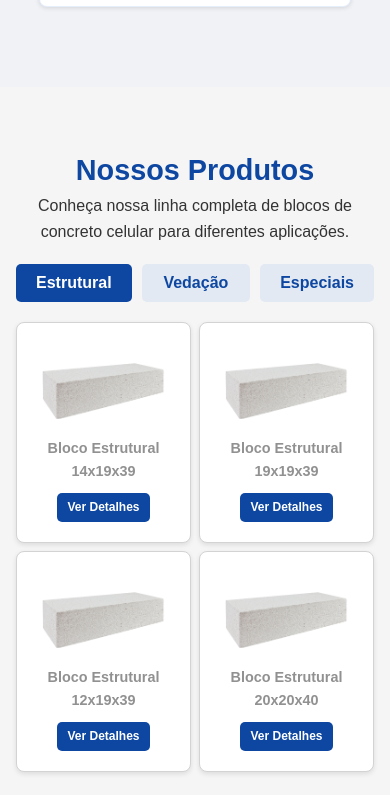
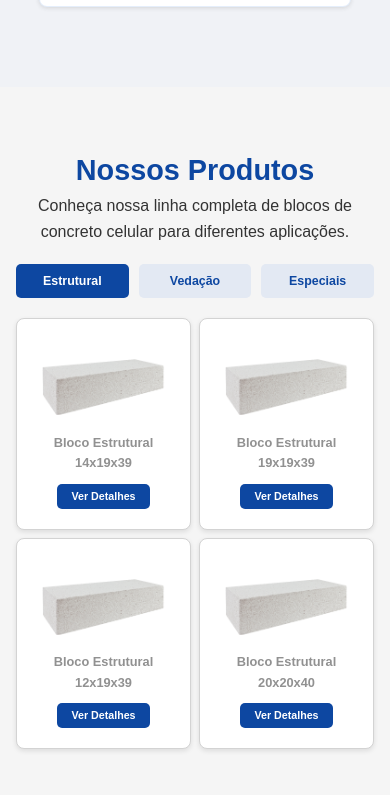
Before and after one commit to caiosinis1/site-fortek, a plain HTML site: page index.html in a window 390 px wide. Shown: the part 1149-1944 px from the top of the page. Drawn offline with Linux system fonts and the light colour scheme.

Commit message:
fix: estilos

```diff
--- a/style.css
+++ b/style.css
@@ -593,6 +593,9 @@ footer {
     .contato-info p{
         font-size: 11px;
     }
+    #contato textarea{
+        padding-bottom: 5rem;
+    }
 }
 
 @media(min-width:768px) and (max-width:1024px){
@@ -707,5 +710,16 @@ footer {
     #produtos{
         padding-left: 1rem;
         padding-right: 1rem;
+        padding-bottom: 1rem;
+    }
+    .tab-btn{
+        font-size: 12.4px;
+    }
+    .product-card h3{
+        font-size: .8rem;
+    }
+    .product-card .btn{
+        font-size: 10.7px;
+        padding: 4px 6px;
     }
 }
```
